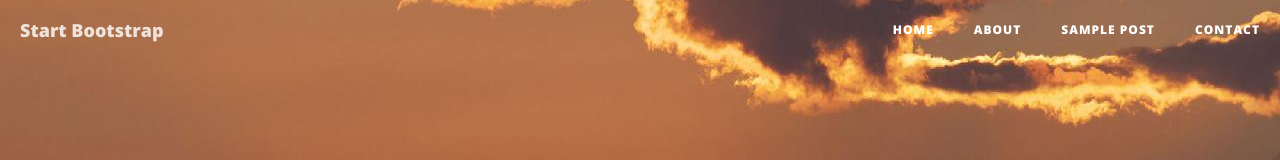
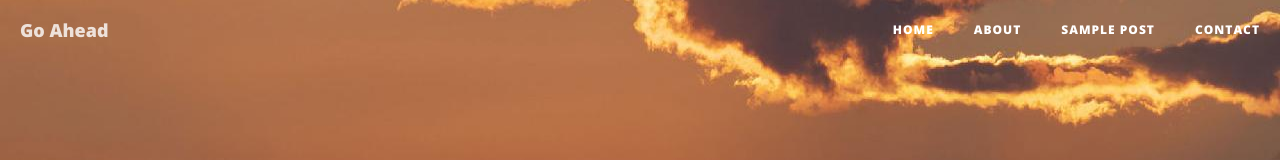
Before and after one commit to wykee-code/GirlsCodingDayDemo, a website: page post.html in a window 1280 px wide. Shown: the top 160 px of the page. Drawn offline with nearby package versions, Linux system fonts and the light colour scheme.

Commit message:
again start
from start to go ahead

```diff
--- a/post.html
+++ b/post.html
@@ -42,7 +42,7 @@
                     <span class="sr-only">Toggle navigation</span>
                     Menu <i class="fa fa-bars"></i>
                 </button>
-                <a class="navbar-brand" href="index.html">Start Bootstrap</a>
+                <a class="navbar-brand" href="index.html">Go Ahead</a>
             </div>
 
             <!-- Collect the nav links, forms, and other content for toggling -->
```
